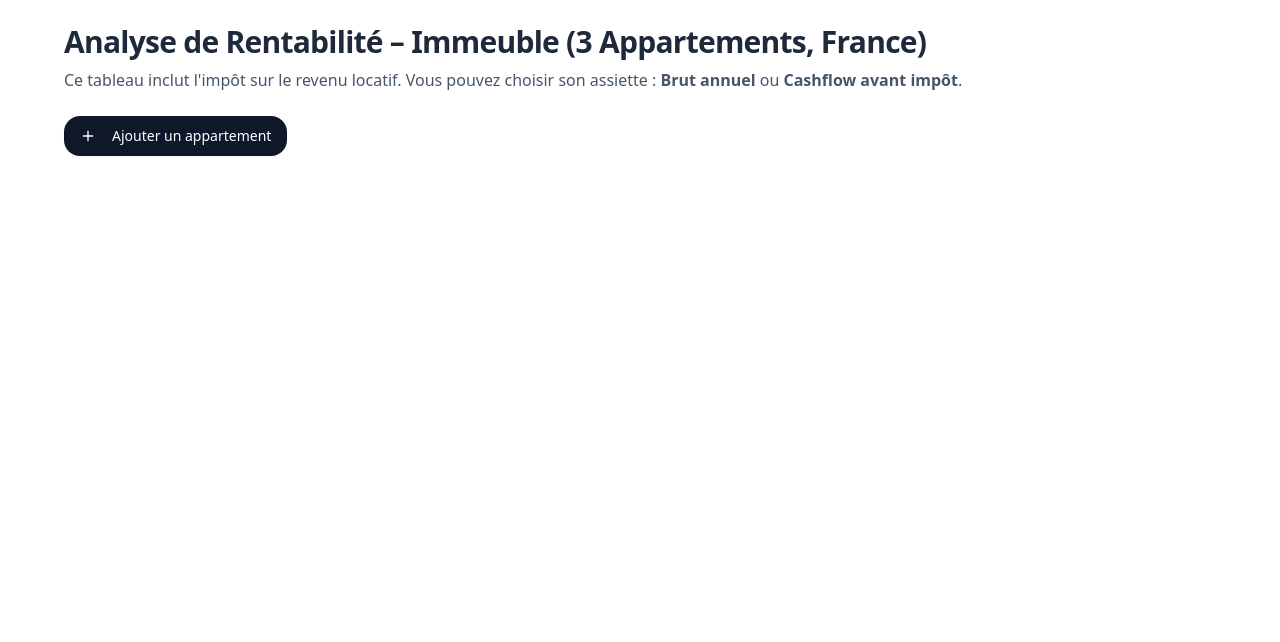
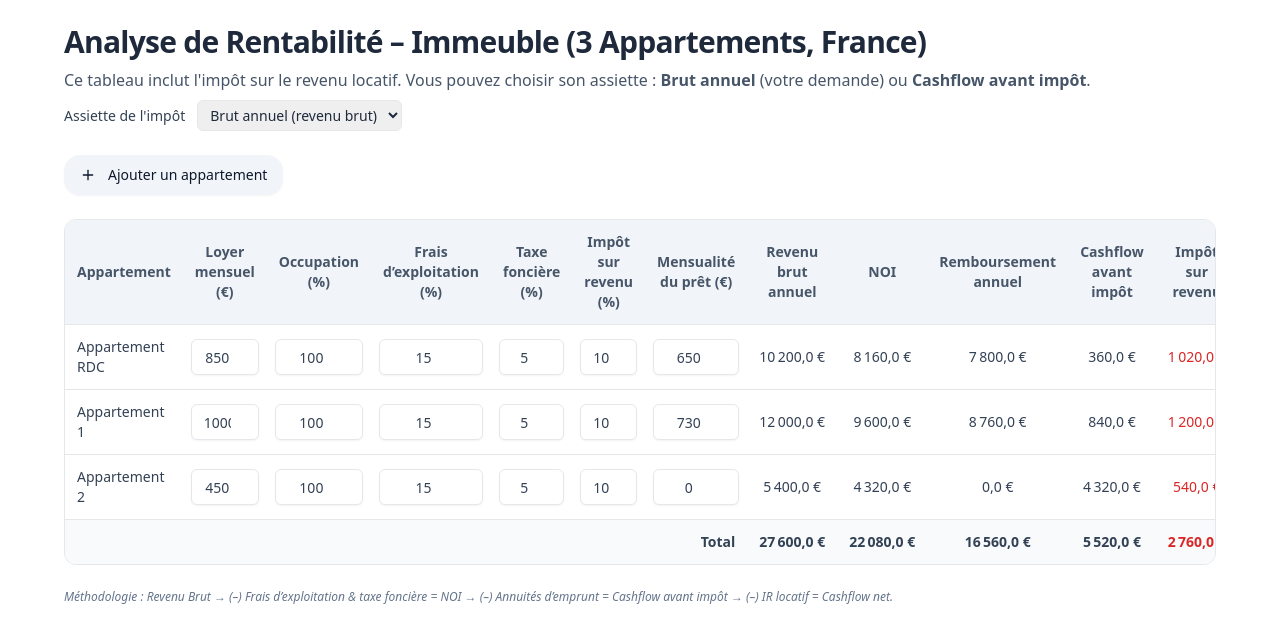
Before and after one commit to erdem-hash/georges_klein, a Next.js app: page / in a window 1280 px wide. Shown: the top 642 px of the page. Built offline with nearby package versions, Linux system fonts and the light colour scheme.

Commit message:
Update page.tsx

```diff
--- a/src/app/page.tsx
+++ b/src/app/page.tsx
@@ -14,94 +14,43 @@ const cur = (n: number) =>
 
 export default function ProperRentalProfitabilityPlanner() {
   const [apartments, setApartments] = useState([
-    {
-      id: crypto.randomUUID(),
-      name: "Appartement RDC",
-      monthlyRate: 850,
-      occupancy: 100,
-      operatingExpenses: 15,
-      propertyTax: 5,
-      incomeTax: 10,
-      loanMonthly: 650,
-    },
-    {
-      id: crypto.randomUUID(),
-      name: "Appartement 1",
-      monthlyRate: 1000,
-      occupancy: 100,
-      operatingExpenses: 15,
-      propertyTax: 5,
-      incomeTax: 10,
-      loanMonthly: 730,
-    },
-    {
-      id: crypto.randomUUID(),
-      name: "Appartement 2",
-      monthlyRate: 450,
-      occupancy: 100,
-      operatingExpenses: 15,
-      propertyTax: 5,
-      incomeTax: 10,
-      loanMonthly: 0,
-    },
+    { id: crypto.randomUUID(), name: "Appartement RDC", monthlyRate: 850, occupancy: 100, operatingExpenses: 15, propertyTax: 5, incomeTax: 10, loanMonthly: 650 },
+    { id: crypto.randomUUID(), name: "Appartement 1", monthlyRate: 1000, occupancy: 100, operatingExpenses: 15, propertyTax: 5, incomeTax: 10, loanMonthly: 730 },
+    { id: crypto.randomUUID(), name: "Appartement 2", monthlyRate: 450, occupancy: 100, operatingExpenses: 15, propertyTax: 5, incomeTax: 10, loanMonthly: 0 },
   ]);
-
   const [incomeTaxBase, setIncomeTaxBase] = useState<"brut" | "preDebtCF">("brut");
 
-  const addApartment = () =>
+  const addApartment = () => {
     setApartments([
       ...apartments,
-      {
-        id: crypto.randomUUID(),
-        name: "Nouvel Appartement",
-        monthlyRate: 0,
-        occupancy: 100,
-        operatingExpenses: 15,
-        propertyTax: 5,
-        incomeTax: 10,
-        loanMonthly: 0,
-      },
+      { id: crypto.randomUUID(), name: "Nouvel Appartement", monthlyRate: 0, occupancy: 100, operatingExpenses: 15, propertyTax: 5, incomeTax: 10, loanMonthly: 0 },
     ]);
+  };
 
-  const updateApartment = (id: string, patch: Partial<(typeof apartments)[0]>) =>
+  const updateApartment = (id: string, patch: Partial<(typeof apartments)[0]>) => {
     setApartments(apartments.map((a) => (a.id === id ? { ...a, ...patch } : a)));
+  };
 
-  const removeApartment = (id: string) =>
-    setApartments(apartments.filter((a) => a.id !== id));
+  const removeApartment = (id: string) => setApartments(apartments.filter((a) => a.id !== id));
 
   const totals = useMemo(() => {
     const data = apartments.map((a) => {
       const grossAnnualRent = a.monthlyRate * 12 * (a.occupancy / 100);
       const operatingCost = grossAnnualRent * (a.operatingExpenses / 100);
-      const netOperatingIncome =
-        grossAnnualRent - operatingCost - (a.propertyTax * grossAnnualRent) / 100;
+      const netOperatingIncome = grossAnnualRent - operatingCost - (a.propertyTax * grossAnnualRent / 100);
       const annualLoan = a.loanMonthly * 12;
       const beforeTaxCashFlow = netOperatingIncome - annualLoan;
-      const incomeTaxBaseAmount =
-        incomeTaxBase === "brut" ? grossAnnualRent : beforeTaxCashFlow;
+      const incomeTaxBaseAmount = incomeTaxBase === "brut" ? grossAnnualRent : beforeTaxCashFlow;
       const taxable = Math.max(0, incomeTaxBaseAmount);
       const incomeTaxAmount = taxable * (a.incomeTax / 100);
       const cashFlow = beforeTaxCashFlow - incomeTaxAmount;
       const roi5 = cashFlow * 5;
       const roi10 = cashFlow * 10;
       const roi15 = cashFlow * 15;
-      return {
-        ...a,
-        grossAnnualRent,
-        operatingCost,
-        netOperatingIncome,
-        annualLoan,
-        beforeTaxCashFlow,
-        incomeTaxAmount,
-        cashFlow,
-        roi5,
-        roi10,
-        roi15,
-      };
+      return { ...a, grossAnnualRent, operatingCost, netOperatingIncome, annualLoan, beforeTaxCashFlow, incomeTaxAmount, cashFlow, roi5, roi10, roi15 };
     });
 
-    const sum = (key: keyof typeof data[0]) =>
-      data.reduce((a, b) => a + (b[key] as number), 0);
+    const sum = (key: keyof typeof data[0]) => data.reduce((a, b) => a + (b[key] as number), 0);
 
     return {
       data,
@@ -111,6 +60,9 @@ export default function ProperRentalProfitabilityPlanner() {
       totalBeforeTax: sum("beforeTaxCashFlow"),
       totalIncomeTax: sum("incomeTaxAmount"),
       totalCashFlow: sum("cashFlow"),
+      totalRoi5: sum("roi5"),
+      totalRoi10: sum("roi10"),
+      totalRoi15: sum("roi15"),
     };
   }, [apartments, incomeTaxBase]);
 
@@ -118,18 +70,113 @@ export default function ProperRentalProfitabilityPlanner() {
     <div className="min-h-screen w-full bg-white p-6">
       <div className="mx-auto max-w-6xl space-y-6">
         <header className="flex flex-col gap-2">
-          <h1 className="text-3xl font-semibold tracking-tight">
-            Analyse de Rentabilité – Immeuble (3 Appartements, France)
-          </h1>
+          <h1 className="text-3xl font-semibold tracking-tight">Analyse de Rentabilité – Immeuble (3 Appartements, France)</h1>
           <p className="text-slate-600">
-            Ce tableau inclut l'impôt sur le revenu locatif. Vous pouvez choisir
-            son assiette : <strong>Brut annuel</strong> ou{" "}
-            <strong>Cashflow avant impôt</strong>.
+            Ce tableau inclut l'impôt sur le revenu locatif. Vous pouvez choisir son assiette :
+            <strong> Brut annuel</strong> (votre demande) ou <strong>Cashflow avant impôt</strong>.
           </p>
+          <div className="flex items-center gap-3 text-sm">
+            <Label htmlFor="assiette">Assiette de l'impôt</Label>
+            <select
+              id="assiette"
+              className="rounded-md border px-2 py-1"
+              value={incomeTaxBase}
+              onChange={(e) => setIncomeTaxBase(e.target.value as "brut" | "preDebtCF")}
+            >
+              <option value="brut">Brut annuel (revenu brut)</option>
+              <option value="preDebtCF">Cashflow avant impôt</option>
+            </select>
+          </div>
         </header>
-        <Button onClick={addApartment}>
-          <Plus className="mr-2 h-4 w-4" /> Ajouter un appartement
+
+        <Button variant="secondary" onClick={addApartment}>
+          <Plus className="h-4 w-4 mr-1" />
+          Ajouter un appartement
         </Button>
+
+        <div className="overflow-x-auto rounded-xl border">
+          <table className="w-full text-sm text-slate-700">
+            <thead className="bg-slate-100 text-slate-600">
+              <tr>
+                <th className="p-3 text-left">Appartement</th>
+                <th className="p-3 text-center">Loyer mensuel (€)</th>
+                <th className="p-3 text-center">Occupation (%)</th>
+                <th className="p-3 text-center">Frais d’exploitation (%)</th>
+                <th className="p-3 text-center">Taxe foncière (%)</th>
+                <th className="p-3 text-center">Impôt sur revenu (%)</th>
+                <th className="p-3 text-center">Mensualité du prêt (€)</th>
+                <th className="p-3 text-center">Revenu brut annuel</th>
+                <th className="p-3 text-center">NOI</th>
+                <th className="p-3 text-center">Remboursement annuel</th>
+                <th className="p-3 text-center">Cashflow avant impôt</th>
+                <th className="p-3 text-center">Impôt sur revenu</th>
+                <th className="p-3 text-center">Cashflow net</th>
+                <th className="p-3 text-center">ROI 5 ans</th>
+                <th className="p-3 text-center">ROI 10 ans</th>
+                <th className="p-3 text-center">ROI 15 ans</th>
+                <th></th>
+              </tr>
+            </thead>
+            <tbody>
+              {totals.data.map((a) => (
+                <tr key={a.id} className="border-t">
+                  <td className="p-3 font-medium">{a.name}</td>
+                  <td className="p-2 text-center">
+                    <Input type="number" value={a.monthlyRate} onChange={(e) => updateApartment(a.id, { monthlyRate: parseFloat(e.target.value || "0") })} className="w-24 text-center" />
+                  </td>
+                  <td className="p-2 text-center">
+                    <Input type="number" value={a.occupancy} onChange={(e) => updateApartment(a.id, { occupancy: parseFloat(e.target.value || "0") })} className="w-16 text-center" />
+                  </td>
+                  <td className="p-2 text-center">
+                    <Input type="number" value={a.operatingExpenses} onChange={(e) => updateApartment(a.id, { operatingExpenses: parseFloat(e.target.value || "0") })} className="w-16 text-center" />
+                  </td>
+                  <td className="p-2 text-center">
+                    <Input type="number" value={a.propertyTax} onChange={(e) => updateApartment(a.id, { propertyTax: parseFloat(e.target.value || "0") })} className="w-16 text-center" />
+                  </td>
+                  <td className="p-2 text-center">
+                    <Input type="number" value={a.incomeTax} onChange={(e) => updateApartment(a.id, { incomeTax: parseFloat(e.target.value || "0") })} className="w-16 text-center" />
+                  </td>
+                  <td className="p-2 text-center">
+                    <Input type="number" value={a.loanMonthly} onChange={(e) => updateApartment(a.id, { loanMonthly: parseFloat(e.target.value || "0") })} className="w-24 text-center" />
+                  </td>
+                  <td className="p-2 text-center">{cur(a.grossAnnualRent)}</td>
+                  <td className="p-2 text-center">{cur(a.netOperatingIncome)}</td>
+                  <td className="p-2 text-center">{cur(a.annualLoan)}</td>
+                  <td className="p-2 text-center">{cur(a.beforeTaxCashFlow)}</td>
+                  <td className="p-2 text-center text-red-600">{cur(a.incomeTaxAmount)}</td>
+                  <td className="p-2 text-center text-green-700 font-medium">{cur(a.cashFlow)}</td>
+                  <td className="p-2 text-center">{cur(a.roi5)}</td>
+                  <td className="p-2 text-center">{cur(a.roi10)}</td>
+                  <td className="p-2 text-center">{cur(a.roi15)}</td>
+                  <td className="p-2 text-center">
+                    <Button variant="ghost" onClick={() => removeApartment(a.id)}>
+                      <Trash2 className="h-4 w-4" />
+                    </Button>
+                  </td>
+                </tr>
+              ))}
+            </tbody>
+            <tfoot className="bg-slate-50 font-semibold border-t">
+              <tr>
+                <td className="p-3 text-right" colSpan={7}>Total</td>
+                <td className="p-3 text-center">{cur(totals.totalRent)}</td>
+                <td className="p-3 text-center">{cur(totals.totalNOI)}</td>
+                <td className="p-3 text-center">{cur(totals.totalLoan)}</td>
+                <td className="p-3 text-center">{cur(totals.totalBeforeTax)}</td>
+                <td className="p-3 text-center text-red-600">{cur(totals.totalIncomeTax)}</td>
+                <td className="p-3 text-center">{cur(totals.totalCashFlow)}</td>
+                <td className="p-3 text-center">{cur(totals.totalRoi5)}</td>
+                <td className="p-3 text-center">{cur(totals.totalRoi10)}</td>
+                <td className="p-3 text-center">{cur(totals.totalRoi15)}</td>
+                <td></td>
+              </tr>
+            </tfoot>
+          </table>
+        </div>
+
+        <p className="text-xs text-slate-500 italic">
+          Méthodologie : Revenu Brut → (–) Frais d’exploitation & taxe foncière = NOI → (–) Annuités d’emprunt = Cashflow avant impôt → (–) IR locatif = Cashflow net.
+        </p>
       </div>
     </div>
   );
```
